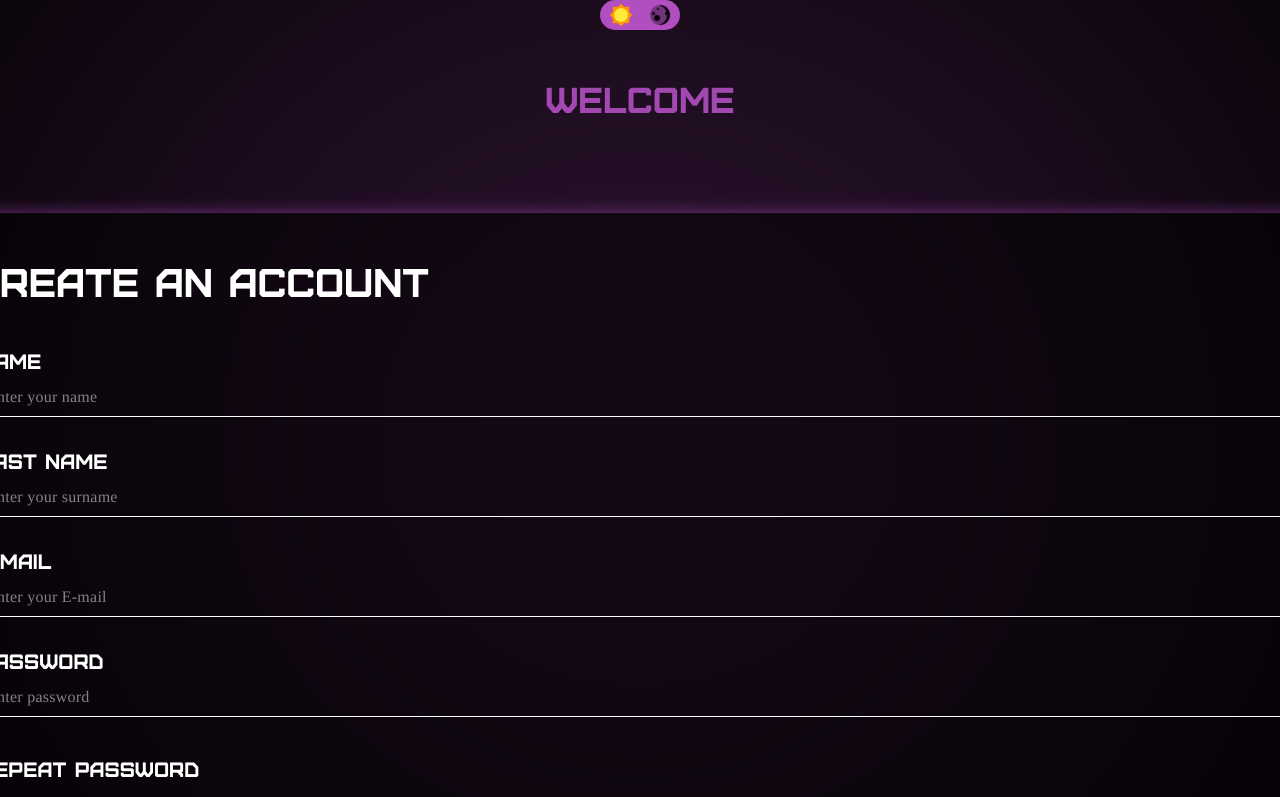
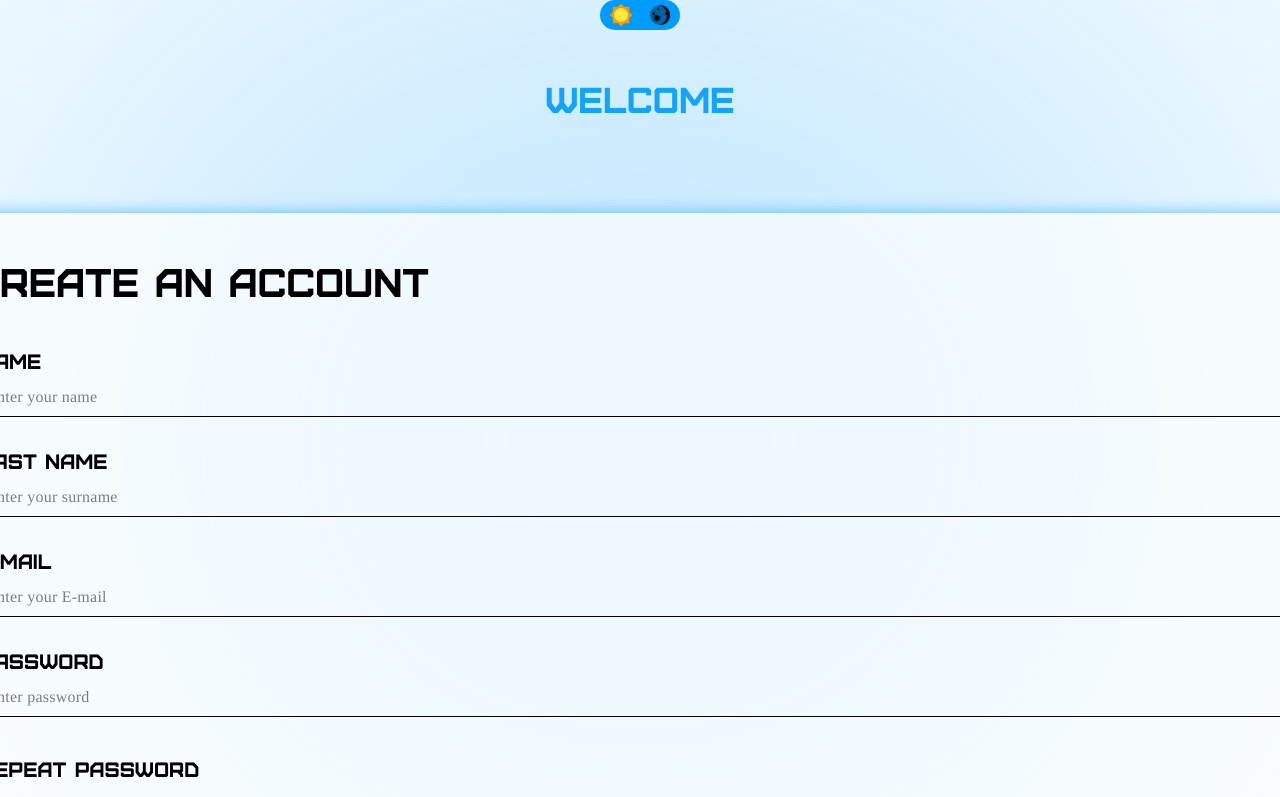
Before and after one commit to SunnatBakidjanov/Learn__ts_-_react, a React (Vite) app: page / in a window 1280 px wide. Shown: the top 797 px of the page. Built offline with nearby package versions, Linux system fonts and the light colour scheme.

Commit message:
Подключил redux
-- Подключил Redux + Redux-persist + слайс темы
-- Заменил логику темы не связанную с react на логику через redux
-- Создал ThemeWrapper для отслеживания состояния темы

```diff
--- a/src/app/App.tsx
+++ b/src/app/App.tsx
@@ -3,7 +3,20 @@ import '../i18n/i18n';
 
 import './styles/main.scss';
 import './styles/reset.scss';
+import { Provider } from 'react-redux';
+import { store } from '../redux/store';
+import { persistor } from '../redux/store';
+import { PersistGate } from 'redux-persist/integration/react';
+import { ThemeWrapper } from '../components/theme-wrapper/ThemeWrapper';
 
 export const App = () => {
-	return <Auth />;
+	return (
+		<Provider store={store}>
+			<PersistGate loading={null} persistor={persistor}>
+				<ThemeWrapper>
+					<Auth />
+				</ThemeWrapper>
+			</PersistGate>
+		</Provider>
+	);
 };
--- /dev/null
+++ b/src/components/theme-wrapper/ThemeWrapper.tsx
@@ -0,0 +1,12 @@
+import { useEffect } from 'react';
+import { useAppSelector } from '../../redux/store';
+
+export const ThemeWrapper = ({ children }: { children: React.ReactNode }) => {
+	const theme = useAppSelector(state => state.theme.currentTheme);
+
+	useEffect(() => {
+		document.documentElement.setAttribute('data-theme', theme);
+	}, [theme]);
+
+	return <>{children}</>;
+};
--- a/src/pages/UI-general/change-theme-btn/ChangeThemeBtn.tsx
+++ b/src/pages/UI-general/change-theme-btn/ChangeThemeBtn.tsx
@@ -1,11 +1,13 @@
 import sunImg from '../../../assets/imgs/webp/changeThemeSun.webp';
 import moonImg from '../../../assets/imgs/webp/changeThemeMoon.webp';
-import { handleChangeTheme } from './scripts/handleChangeTheme';
 import style from './styles/change-theme-btn.module.scss';
 import classNames from 'classnames';
 import { useSetDisabled } from '../../../hooks/useSetDisabled';
+import { useAppDispatch } from '../../../redux/store';
+import { toggleTheme } from '../../../redux/theme-slice/themeSlice';
 
 export const ChangeThemeBtn = () => {
+	const dispatch = useAppDispatch();
 	const { isDisabled, toggleDisabled } = useSetDisabled();
 
 	return (
@@ -13,8 +15,8 @@ export const ChangeThemeBtn = () => {
 			type="button"
 			className={classNames(style.button)}
 			onClick={() => {
-				handleChangeTheme();
 				toggleDisabled(250);
+				dispatch(toggleTheme());
 			}}
 			disabled={isDisabled}
 		>
--- a/src/pages/UI-general/change-theme-btn/constants/theme-constant.ts
+++ /dev/null
@@ -1,6 +0,0 @@
-const THEME_CONSTANTS = {
-	LIGHT_THEME: 'light',
-	DARK_THEME: 'dark',
-} as const;
-
-export { THEME_CONSTANTS };
--- a/src/pages/UI-general/change-theme-btn/hooks/useSetCurrentTheme.ts
+++ /dev/null
@@ -1,12 +0,0 @@
-import { useLayoutEffect } from 'react';
-import { THEME_CONSTANTS } from '../constants/theme-constant';
-
-export const useSetCurrentTheme = () => {
-	useLayoutEffect(() => {
-		const hour = new Date().getHours();
-		const theme = hour >= 7 && hour < 20 ? THEME_CONSTANTS.LIGHT_THEME : THEME_CONSTANTS.DARK_THEME;
-		document.documentElement.setAttribute('data-theme', theme);
-
-		document.documentElement.classList.remove('no-theme-transition');
-	}, []);
-};
--- a/src/pages/UI-general/change-theme-btn/scripts/handleChangeTheme.ts
+++ /dev/null
@@ -1,8 +0,0 @@
-import { THEME_CONSTANTS } from '../constants/theme-constant';
-
-export const handleChangeTheme = () => {
-	const theme = document.documentElement.getAttribute('data-theme');
-	const next: 'dark' | 'light' =
-		theme === THEME_CONSTANTS.DARK_THEME ? THEME_CONSTANTS.LIGHT_THEME : THEME_CONSTANTS.DARK_THEME;
-	document.documentElement.setAttribute('data-theme', next);
-};
--- a/src/pages/auth-page/Auth.tsx
+++ b/src/pages/auth-page/Auth.tsx
@@ -1,5 +1,4 @@
 import { Form } from './UI/form/Form';
-import { useSetCurrentTheme } from '../UI-general/change-theme-btn/hooks/useSetCurrentTheme';
 import { SecondTitle } from './UI/second-title/SecondTitle';
 import { Title } from './UI/title/Title';
 import { BackgroundAccent } from '../UI-general/background-accent/BackgroundAccent';
@@ -9,8 +8,6 @@ import styles from './styles/auth-root.module.scss';
 import classNames from 'classnames';
 
 export const Auth = () => {
-	useSetCurrentTheme();
-
 	return (
 		<div className={styles.page}>
 			<main className={classNames(styles.main)}>
--- /dev/null
+++ b/src/redux/store.ts
@@ -0,0 +1,38 @@
+import { combineReducers, configureStore } from '@reduxjs/toolkit';
+import { persistStore, persistReducer } from 'redux-persist';
+import { useDispatch, useSelector } from 'react-redux';
+import type { TypedUseSelectorHook } from 'react-redux';
+import type { PersistConfig } from 'redux-persist';
+import storage from 'redux-persist/lib/storage';
+
+import themeReducer from './theme-slice/themeSlice';
+
+const rootReducer = combineReducers({
+	theme: themeReducer,
+});
+
+const persistConfig: PersistConfig<ReturnType<typeof rootReducer>> = {
+	key: 'root',
+	storage,
+	whitelist: ['theme'],
+};
+
+const persistedReducer = persistReducer(persistConfig, rootReducer);
+
+export const store = configureStore({
+	reducer: persistedReducer,
+	middleware: getDefaultMiddleware =>
+		getDefaultMiddleware({
+			serializableCheck: {
+				ignoredActions: ['persist/PERSIST', 'persist/REHYDRATE'],
+			},
+		}),
+});
+
+export const persistor = persistStore(store);
+
+export type RootState = ReturnType<typeof store.getState>;
+export type AppDispatch = typeof store.dispatch;
+
+export const useAppDispatch: () => AppDispatch = useDispatch;
+export const useAppSelector: TypedUseSelectorHook<RootState> = useSelector;
--- /dev/null
+++ b/src/redux/theme-slice/themeSlice.ts
@@ -0,0 +1,22 @@
+import { createSlice } from '@reduxjs/toolkit';
+
+type ThemeState = {
+	currentTheme: 'light' | 'dark';
+};
+
+const initialState: ThemeState = {
+	currentTheme: 'light',
+};
+
+const themeSlice = createSlice({
+	name: 'theme',
+	initialState,
+	reducers: {
+		toggleTheme(state) {
+			state.currentTheme = state.currentTheme === 'light' ? 'dark' : 'light';
+		},
+	},
+});
+
+export const { toggleTheme } = themeSlice.actions;
+export default themeSlice.reducer;
```
Also changed, not shown: package.json (+6 -1 lines), 1 other file (tests, documents, lock files or other folders).
